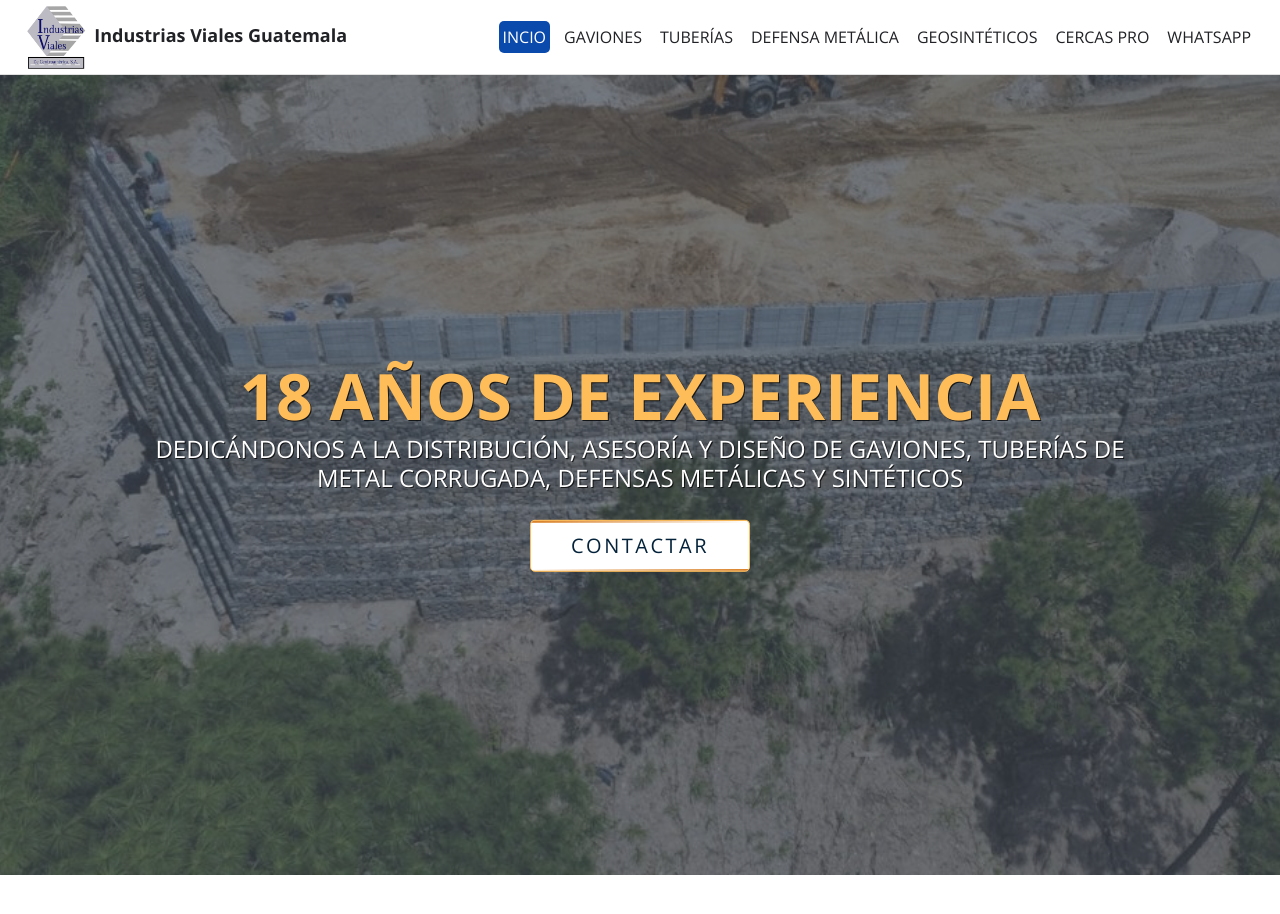
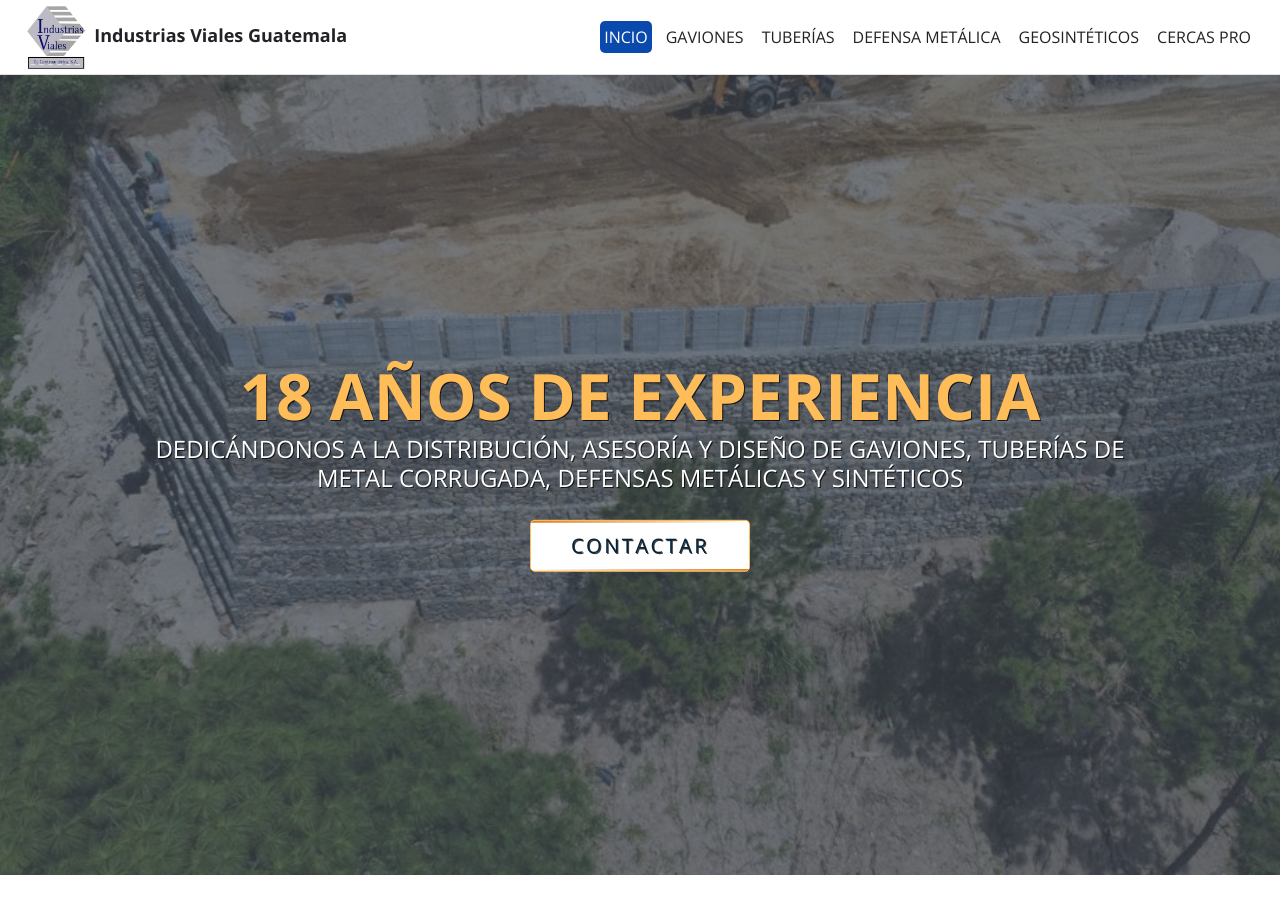
Before and after one commit to oscarleonapp/industrias-viales-ca, a plain HTML site: page index.html in a window 1280 px wide. Shown: the top 914 px of the page. Drawn offline with nearby package versions, Linux system fonts and the light colour scheme; some packages are replaced by stand-ins of ours.

Commit message:
Cambio de Nombre NavBar logo, quitar boton de whatsapp y dejarlo en contactar

```diff
--- a/index.html
+++ b/index.html
@@ -77,10 +77,10 @@
                 <li class="nav-item">
                   <a class="nav-link" href="cercas-pro.html">Cercas Pro</a>
                 </li>
-                <li class="nav-item">
+                <!-- <li class="nav-item">
                   <a class="nav-link" href="https://web.whatsapp.com/send?phone=50237698513"
                     target="_blank">WhatsApp</a>
-                </li>
+                </li> -->
               </ul>
             </div>
           </nav>
@@ -138,12 +138,13 @@
               <h4>Dedicándonos a la distribución, asesoría y diseño de gaviones, tuberías de metal corrugada, defensas
                 metálicas y sintéticos</h>
             </hgroup>
-            <button class="btn btn-hero btn-lg animated-button2" role="button">
+            <a class="btn btn-hero btn-lg animated-button2" role="button"
+              href="https://web.whatsapp.com/send?phone=50237698513" target="_blank">
               <span></span>
               <span></span>
               <span></span>
               <span></span>
-              Contactar</button>
+              Contactar</a>
           </div>
         </div>
       </div>
```
Also changed, not shown: cercas-pro.html (+2 -2 lines), defensa-metalica.html (+2 -2 lines), gaviones.html (+2 -2 lines), geosinteticos.html (+2 -2 lines), tuberias.html (+4 -4 lines).
